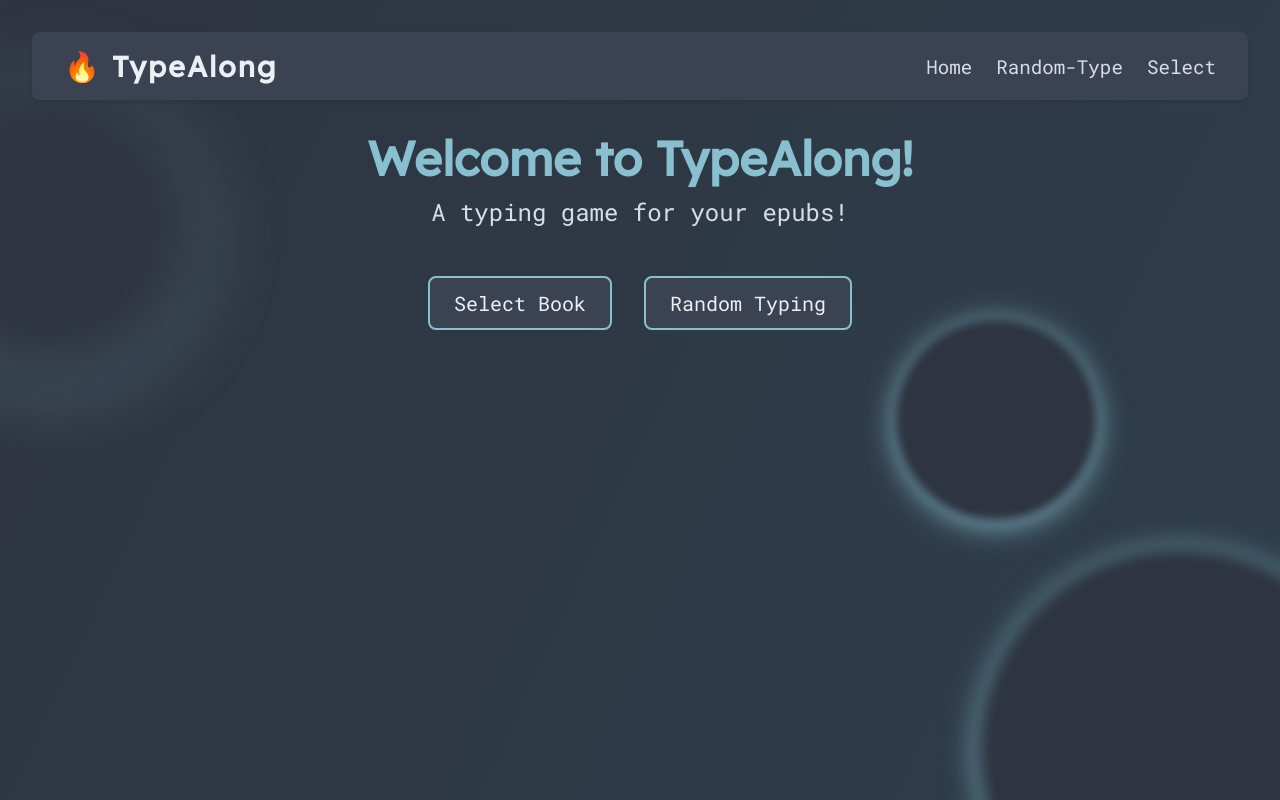
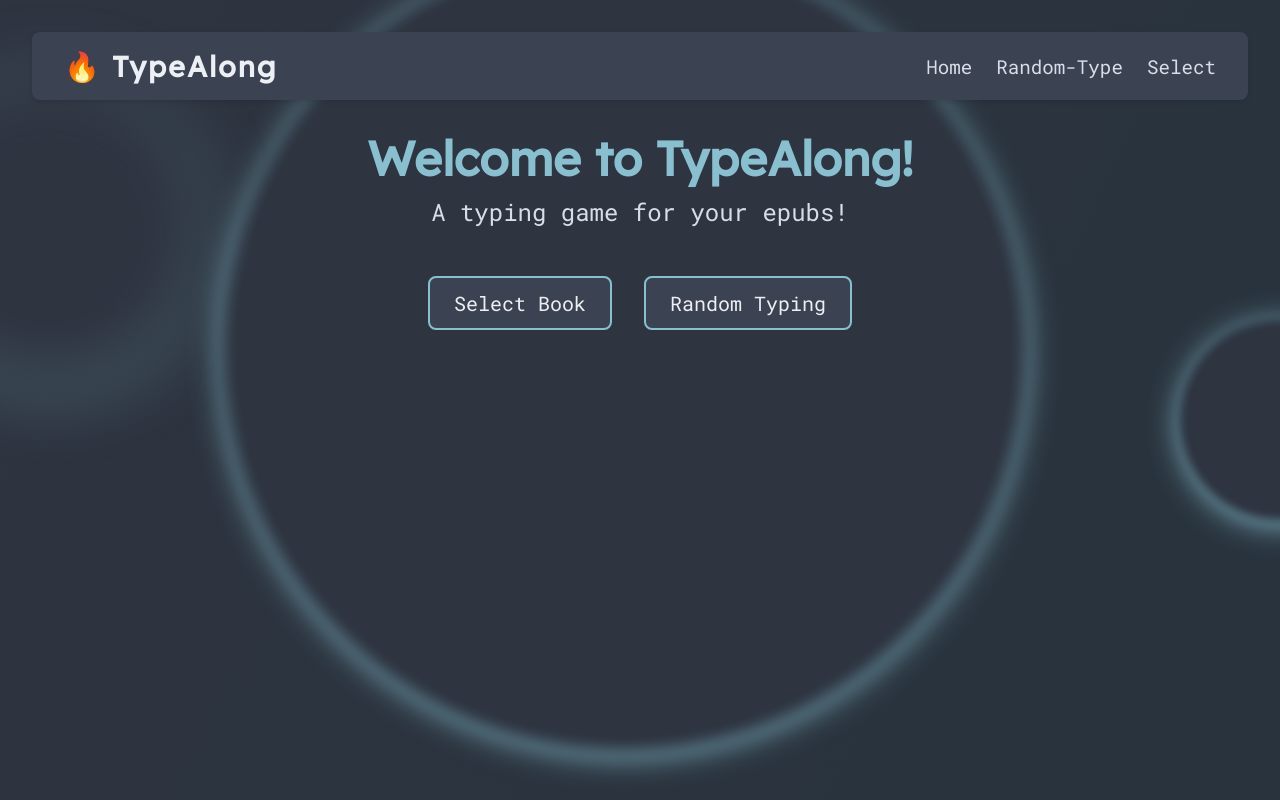
Before and after one commit to Noway-code/TypeAlongSvelte, a SvelteKit app: page / in a window 1280 px wide. Built offline with nearby package versions, Linux system fonts and the light colour scheme.

Commit message:
Big shape

```diff
--- a/src/routes/+page.svelte
+++ b/src/routes/+page.svelte
@@ -56,7 +56,7 @@
         inset: 0; /* top:0; left:0; right:0; bottom:0; */
         z-index: -1;
         overflow: hidden;
-        background: linear-gradient(115deg, var(--nord-polar-night) 0%, #2f3e4c 100%);
+        background: linear-gradient(115deg, var(--nord-polar-night) 0%, #28333d 100%);
     }
 
     .shape {
@@ -78,10 +78,10 @@
     }
 
     .shape2 {
-        width: 400px;
-        height: 400px;
-        bottom: -150px;
-        right: -100px;
+        width: 800px;
+        height: 800px;
+        bottom: 50px;
+				right: 20%;
 				filter: blur(7px);
     }
 
@@ -89,7 +89,7 @@
         width: 200px;
         height: 200px;
         top: 40%;
-        left: 70%;
+        right: -100px;
 				filter: blur(4px);
     }
 
```
